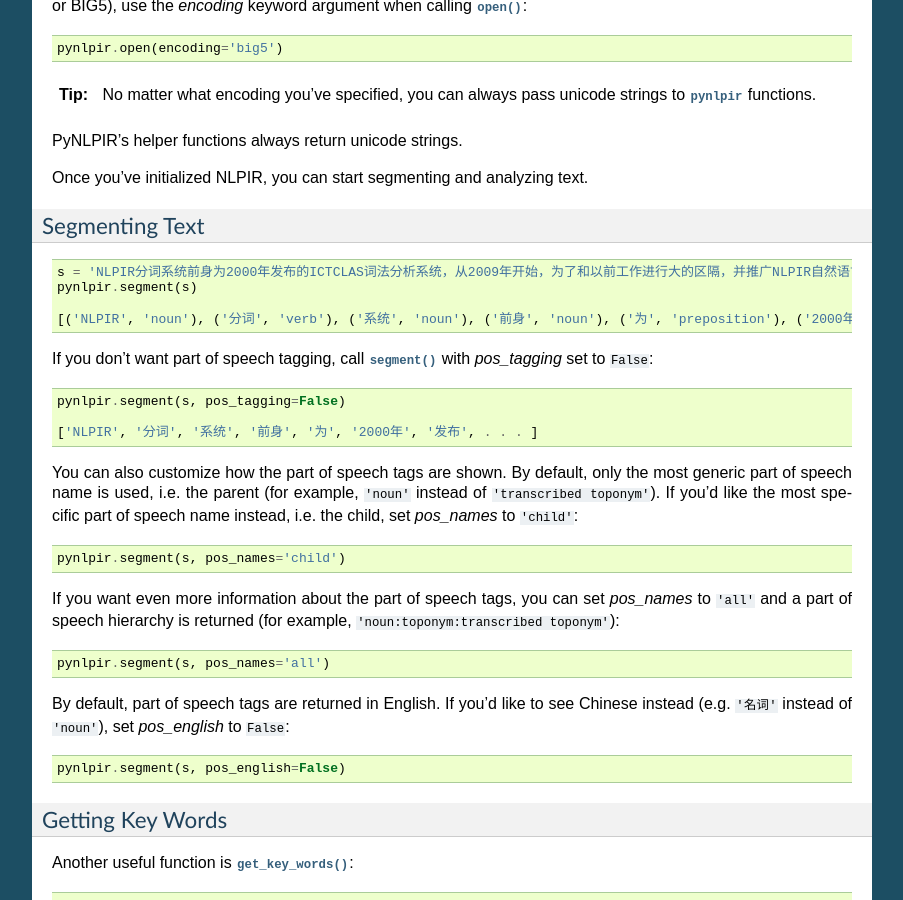
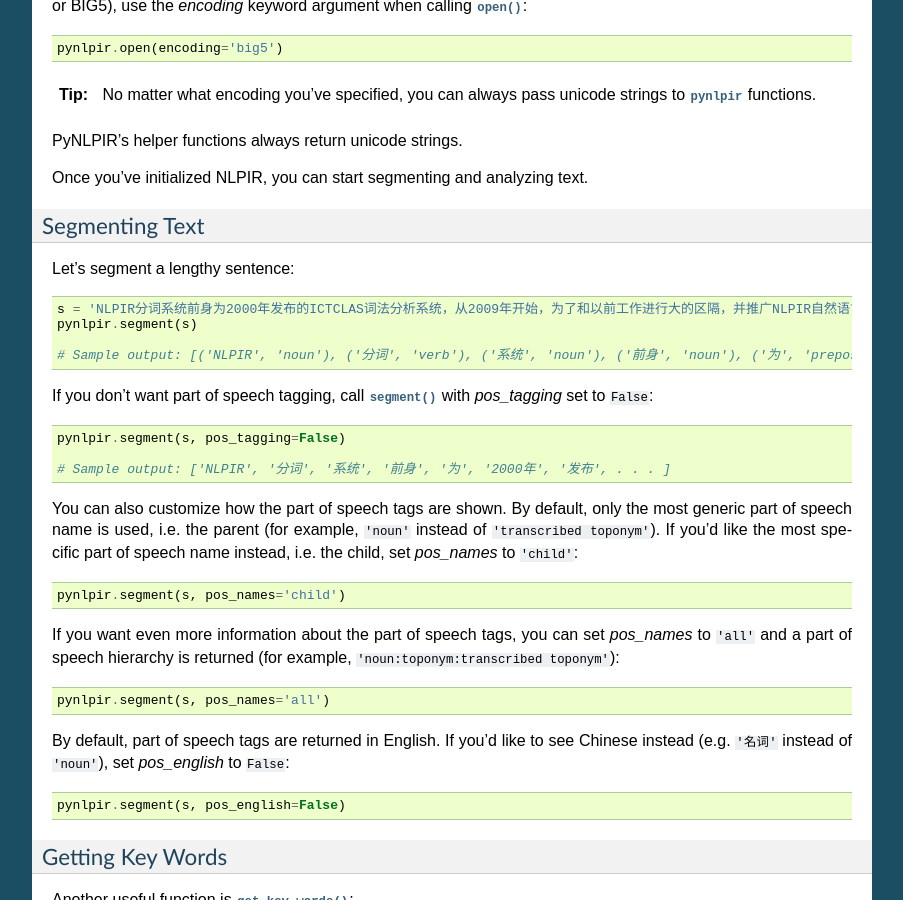
Before and after one commit to tsroten/pynlpir, a Sphinx documentation site: the page built from docs/tutorial.rst, in a window 1280 px wide and 900 px high, scrolled down 611 px. Shown: the whole window, without its empty margins (198-1101 px from the left). Built offline with Sphinx 7.4.7, drawn with Linux system fonts in a browser that asks for light colours.

Commit message:
Fixes syntax error with code samples.

```diff
--- a/docs/tutorial.rst
+++ b/docs/tutorial.rst
@@ -47,12 +47,14 @@
 Segmenting Text
 ~~~~~~~~~~~~~~~
 
+Let's segment a lengthy sentence:
+
 .. code:: python
 
     s = 'NLPIR分词系统前身为2000年发布的ICTCLAS词法分析系统，从2009年开始，为了和以前工作进行大的区隔，并推广NLPIR自然语言处理与信息检索共享平台，调整命名为NLPIR分词系统。'
     pynlpir.segment(s)
 
-    [('NLPIR', 'noun'), ('分词', 'verb'), ('系统', 'noun'), ('前身', 'noun'), ('为', 'preposition'), ('2000年', 'time word'), ('发布', 'verb'), . . . ]
+    # Sample output: [('NLPIR', 'noun'), ('分词', 'verb'), ('系统', 'noun'), ('前身', 'noun'), ('为', 'preposition'), ('2000年', 'time word'), ('发布', 'verb'), . . . ]
 
 If you don't want part of speech tagging, call :func:`~pynlpir.segment` with
 *pos_tagging* set to ``False``:
@@ -61,7 +63,7 @@
 
     pynlpir.segment(s, pos_tagging=False)
 
-    ['NLPIR', '分词', '系统', '前身', '为', '2000年', '发布', . . . ]
+    # Sample output: ['NLPIR', '分词', '系统', '前身', '为', '2000年', '发布', . . . ]
 
 You can also customize how the part of speech tags are shown. By default,
 only the most generic part of speech name is used, i.e. the parent (for example,
```
